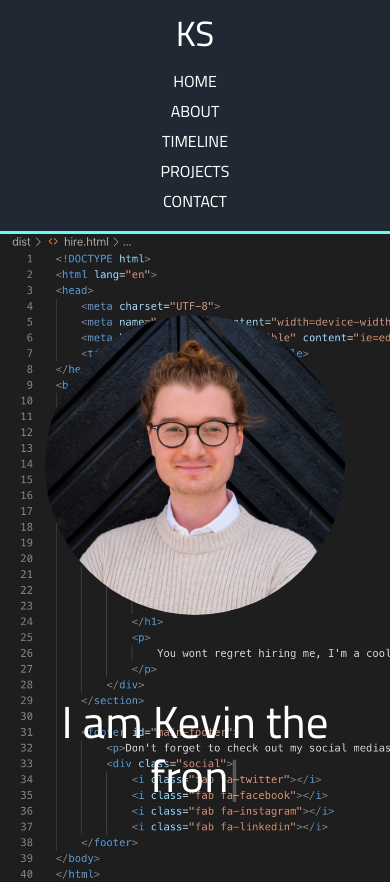
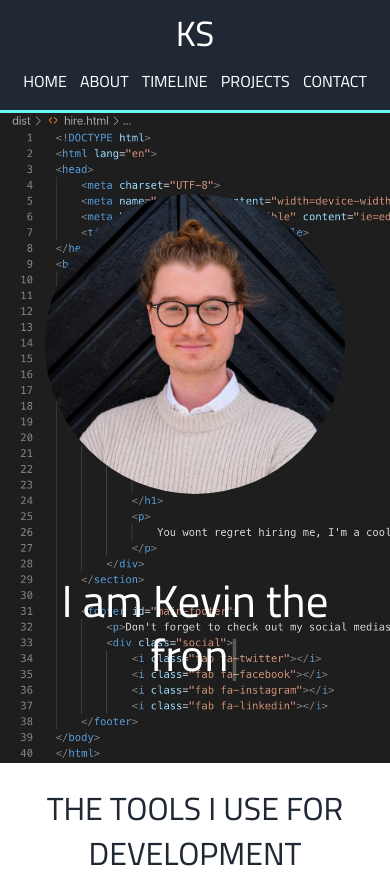
Before and after one commit to kevinsvanback/portfolio-website, a React (Create React App) app: page / in a window 390 px wide. Shown: the top 882 px of the page. Built offline with nearby package versions, Linux system fonts and the light colour scheme.

Commit message:
style update

```diff
--- a/src/components/Header.module.css
+++ b/src/components/Header.module.css
@@ -31,11 +31,9 @@
 }
 
 ul {
+  width: 600px;
   display: flex;
-}
-
-li {
-  padding: 0 20px;
+  justify-content: space-evenly;
 }
 
 .link {
@@ -58,8 +56,12 @@ padding-bottom: 8px;
     height: auto;
   }
 
+  ul {
+    width: 450px;
+  }
+
   li {
-    padding-bottom: 16px;
+    margin-bottom: 14px;
   }
 
   .link {
@@ -69,14 +71,6 @@ padding-bottom: 8px;
 
 @media (max-width: 450px) {
   ul {
-    flex-direction: column;
-  }
-
-  li {
-    padding: 0;
-  }
-
-  li:last-child {
-    margin-bottom: 15px;
+    width: 370px;
   }
 }
--- a/src/pages/HomePage.module.css
+++ b/src/pages/HomePage.module.css
@@ -70,6 +70,10 @@
   text-align: center;
 }
 
+.processContainer h3 {
+  color: #1f2833;
+}
+
 .processChunk {
   display: flex;
   flex-direction: column;
```
